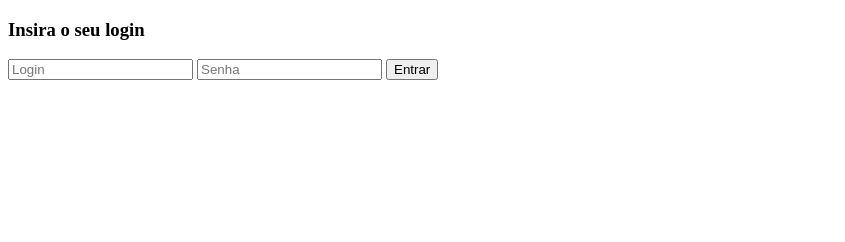
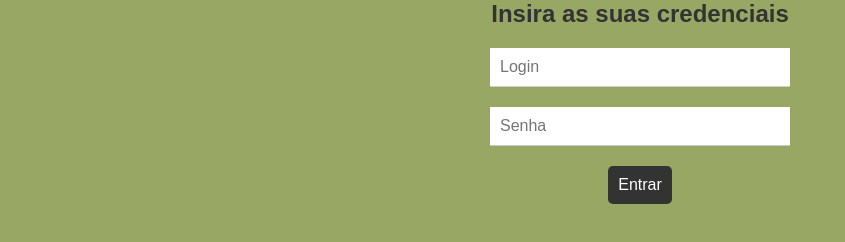
Before and after one commit to fernand-fsc/tela_login, a plain HTML site: page index.html in a window 1280 px wide. Shown: the whole page, without its empty margins (0-845 px from the left). Drawn offline with Linux system fonts and the light colour scheme.

Commit message:
2 alteracao

```diff
--- a/index.html
+++ b/index.html
@@ -11,7 +11,7 @@
 
 <body>
     <forn>
-        <h3>Insira o seu login</h3>
+        <h3>Insira as suas credenciais</h3>
         <input type="text" placeholder="Login" id="login">
         <input type="password" placeholder="Senha" id="senha">
         <input type="submit" value="Entrar" onclick="logar(); return false">
--- a/style.css
+++ b/style.css
@@ -0,0 +1,64 @@
+* {
+    box-sizing: border-box;
+    margin: 0;
+    padding: 0;
+}
+
+body {
+    background-color: #99a764;
+    font-family: Arial, sans-serif;
+    text-align: center; /* centraliza todo o conteúdo */
+}
+
+form {
+    max-width: 400px;
+    margin: 50px auto;
+    background-color: #fff;
+    border-radius: 10px;
+    padding: 20px;
+    box-shadow: 0 0 10px rgba(0, 0, 0, 0.3);
+}
+
+h3 {
+    text-align: center;
+    margin-bottom: 20px;
+    font-size: 24px;
+    color: #333;
+}
+
+input[type="text"],
+input[type="password"] {
+    display: block;
+    width: 100%;
+    max-width: 300px;
+    border: none;
+    border-bottom: 1px solid #ccc;
+    margin: 0 auto;
+    margin-bottom: 20px;
+    padding: 10px;
+    font-size: 16px;
+    color: #333;
+    outline: none;
+}
+
+input[type="submit"] {
+    display: block;
+    background-color: #333;
+    color: #fff;
+    border: none;
+    border-radius: 5px;
+    padding: 10px;
+    font-size: 16px;
+    cursor: pointer;
+    margin: 0 auto;
+}
+
+input[type="submit"]:hover {
+    background-color: #555;
+}
+
+@media only screen and (max-width: 600px) {
+    form {
+        margin: 20px;
+    }
+}
```
